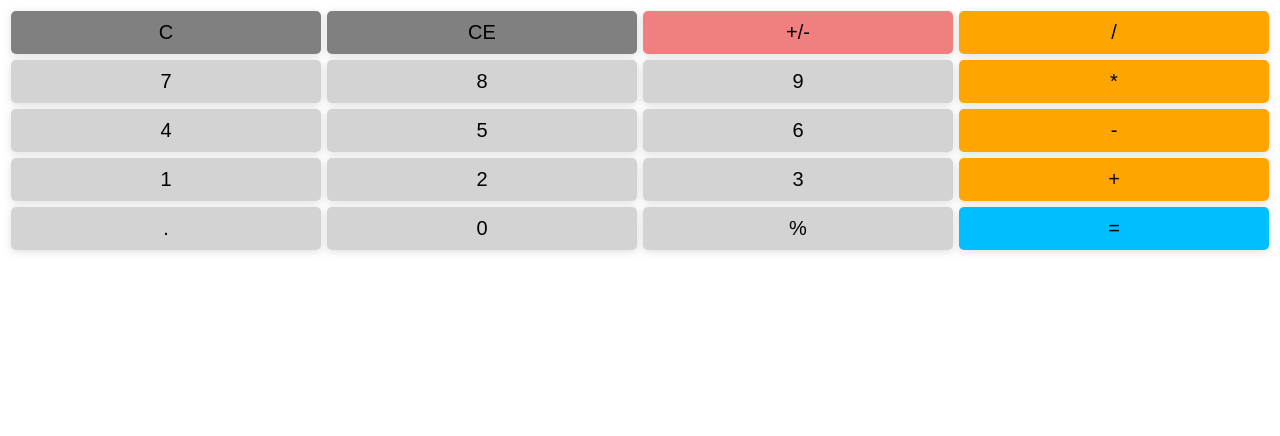
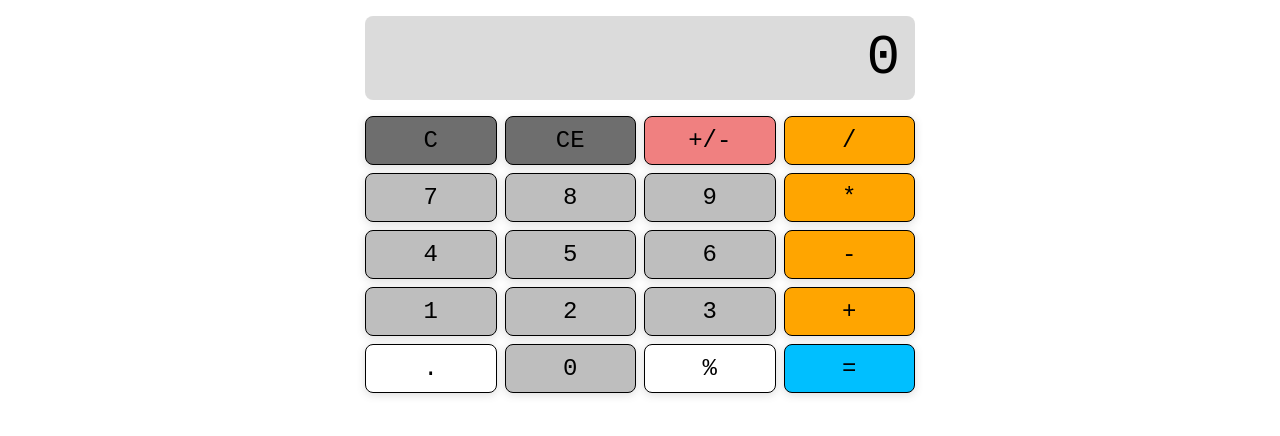
Before and after one commit to bradenr402/calculator, a plain HTML site: page index.html in a window 1280 px wide. Drawn offline with Linux system fonts and the light colour scheme.

Commit message:
Add styling & function to add text to display when button is pressed

```diff
--- a/index.html
+++ b/index.html
@@ -4,44 +4,44 @@
     <head>
         <meta charset="utf-8">
         <link rel="stylesheet" href="style.css">
-        <script src="script.js"></script>
+        <script src="script.js" defer></script>
         <title></title>
     </head>
 
     <body>
         <div class="calculator">
-            <div class="display"></div>
-            <div class="buttons">
-                <div class="row1">
+            <div class="display">0</div>
+            <div class="all-buttons">
+                <!-- <div class="row1"> -->
                     <button class="btn clear" id="clear"> C </button>
                     <button class="btn clear clear-all" id="clear-all"> CE </button>
                     <button class="btn negate" id="negate"> +/- </button>
                     <button class="btn operator" id="divide"> / </button>
-                </div>
-                <div class="row2">
+                <!-- </div> -->
+                <!-- <div class="row2"> -->
                     <button class="btn digit" id="7"> 7 </button>
                     <button class="btn digit" id="8"> 8 </button>
                     <button class="btn digit" id="9"> 9 </button>
                     <button class="btn operator" id="multiply"> * </button>
-                </div>
-                <div class="row3">
+                <!-- </div> -->
+                <!-- <div class="row3"> -->
                     <button class="btn digit" id="4"> 4 </button>
                     <button class="btn digit" id="5"> 5 </button>
                     <button class="btn digit" id="6"> 6 </button>
                     <button class="btn operator" id="subtract"> - </button>
-                </div>
-                <div class="row4">
+                <!-- </div> -->
+                <!-- <div class="row4"> -->
                     <button class="btn digit" id="1"> 1 </button>
                     <button class="btn digit" id="2"> 2 </button>
                     <button class="btn digit" id="3"> 3 </button>
                     <button class="btn operator" id="add"> + </button>
-                </div>
-                <div class="row5">
+                <!-- </div> -->
+                <!-- <div class="row5"> -->
                     <button class="btn decimal" id="decimal"> . </button>
                     <button class="btn digit" id="0"> 0 </button>
                     <button class="btn percent" id="percent"> % </button>
                     <button class="btn equals" id="equals"> = </button>
-                </div>
+                <!-- </div> -->
         </div>
     </body>
 </html>
--- a/script.js
+++ b/script.js
@@ -30,3 +30,11 @@ function operate([num1, op, num2]) {
             return divide(num1, num2);
     }
 }
+
+const allButtons = document.querySelector('.all-buttons');
+const display = document.querySelector('.display');
+
+allButtons.addEventListener('click', (e) => {
+    let keyValue = e.target.textContent;
+    display.textContent += keyValue;
+});
--- a/style.css
+++ b/style.css
@@ -5,13 +5,39 @@ html {
     box-sizing: inherit;
 }
 
+html,
+body,
+div,
+button {
+    font-family: 'Fira Code', monospace;
+}
 
-.buttons {
-    display: flex;
-    flex-flow: column nowrap;
+.display {
+    text-align: right;
+    font-size: 3.5em;
+    background: rgb(211, 211, 211, 0.8);
+    border-radius: 0.5rem;
+    padding: 10px 15px;
+    margin: 16px 4px;
 }
-.buttons > div,
-.buttons > div > button {
+
+.all-buttons {
+    /* display: flex;
+    flex-flow: column nowrap; */
+    display: grid;
+    grid-template-columns: repeat(4, 1fr);
+    grid-gap: 8px;
+}
+
+.all-buttons,
+.display {
+    margin-left: auto;
+    margin-right: auto;
+    max-width: 550px;
+}
+
+.all-buttons > div,
+.all-buttons > div > button {
     display: flex;
     flex-flow: row nowrap;
     flex: 1 1 0;
@@ -20,18 +46,19 @@ html {
 }
 
 .btn {
-    font-size: 20px;
-    border: none;
-    border-radius: 5px;
+    font-size: 1.5em;
+    border: 1px solid black;
+    border-radius: 0.5rem;
     padding: 10px 15px;
-    margin: 3px;
-    background-color: lightgray;
-    box-shadow: rgba(99, 99, 99, 0.2) 0 2px 8px 0;
+    /* margin: 4px; */
+    background-color: rgb(190, 190, 190);
+    box-shadow: 0 2px 8px rgba(80, 80, 80, 0.2);
     transition: all ease 0.4s;
 }
 
 .btn:hover {
-    box-shadow: rgba(0, 0, 0, 0.24) 0 3px 8px;
+    box-shadow: 0 2.5px 10px rgba(80, 80, 80, 0.502);
+    transform: scale(1.02);
 }
 
 .operator {
@@ -43,9 +70,14 @@ html {
 }
 
 .clear {
-    background-color: gray;
+    background-color: rgb(110, 110, 110);
 }
 
 .negate {
     background-color: lightcoral;
 }
+
+.decimal,
+.percent {
+    background-color: rgb(255, 255, 255);
+}
```
